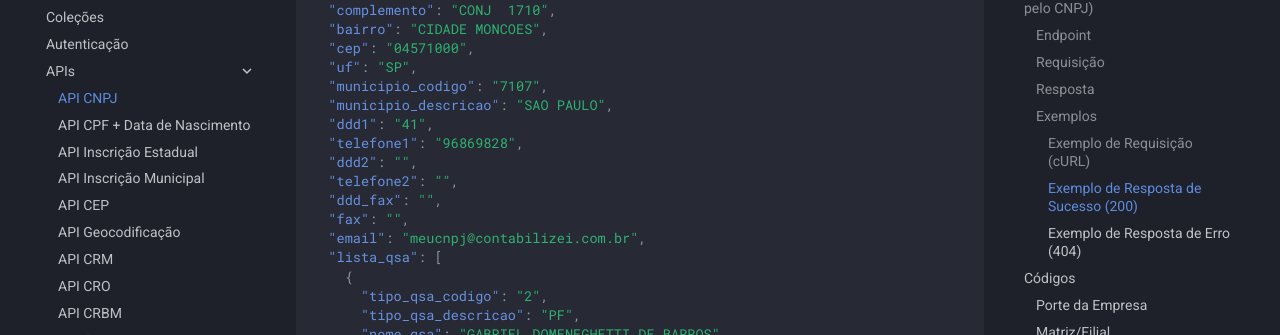
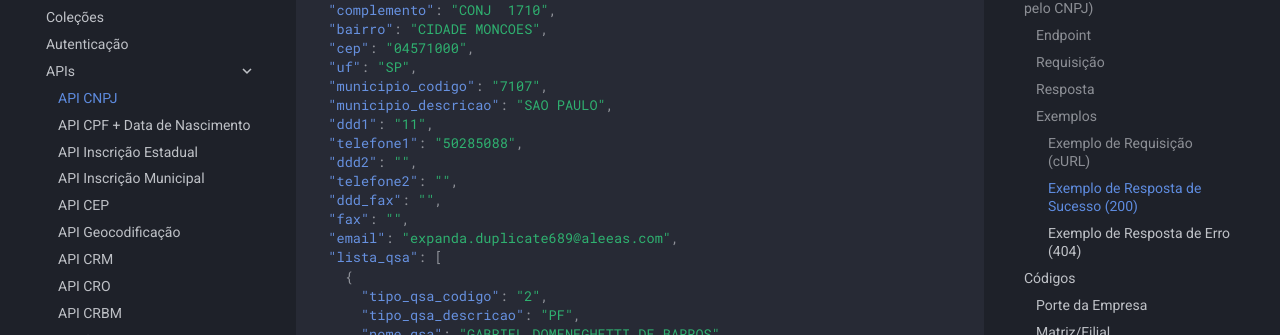
Before and after one commit to consultar-io/docs, an MkDocs documentation site: the page built from docs/api/cnpj.md, in a window 1280 px wide and 900 px high, scrolled down 6344 px. Shown: the part 145-480 px from the top of the window. Built offline with MkDocs 1.6.1 and Material for MkDocs 9.7.7, drawn with Linux system fonts in a browser that asks for light colours.

Commit message:
Update cnpj.md to correct contact details, changing phone number and email address for accuracy and relevance.

```diff
--- a/docs/api/cnpj.md
+++ b/docs/api/cnpj.md
@@ -182,13 +182,13 @@ curl -X GET 'https://consultar.io/api/v1/cnpj/consultar?cnpj=42515236000100' -H
   "uf": "SP",
   "municipio_codigo": "7107",
   "municipio_descricao": "SAO PAULO",
-  "ddd1": "41",
-  "telefone1": "96869828",
+  "ddd1": "11",
+  "telefone1": "50285088",
   "ddd2": "",
   "telefone2": "",
   "ddd_fax": "",
   "fax": "",
-  "email": "meucnpj@contabilizei.com.br",
+  "email": "expanda.duplicate689@aleeas.com",
   "lista_qsa": [
     {
       "tipo_qsa_codigo": "2",
```
